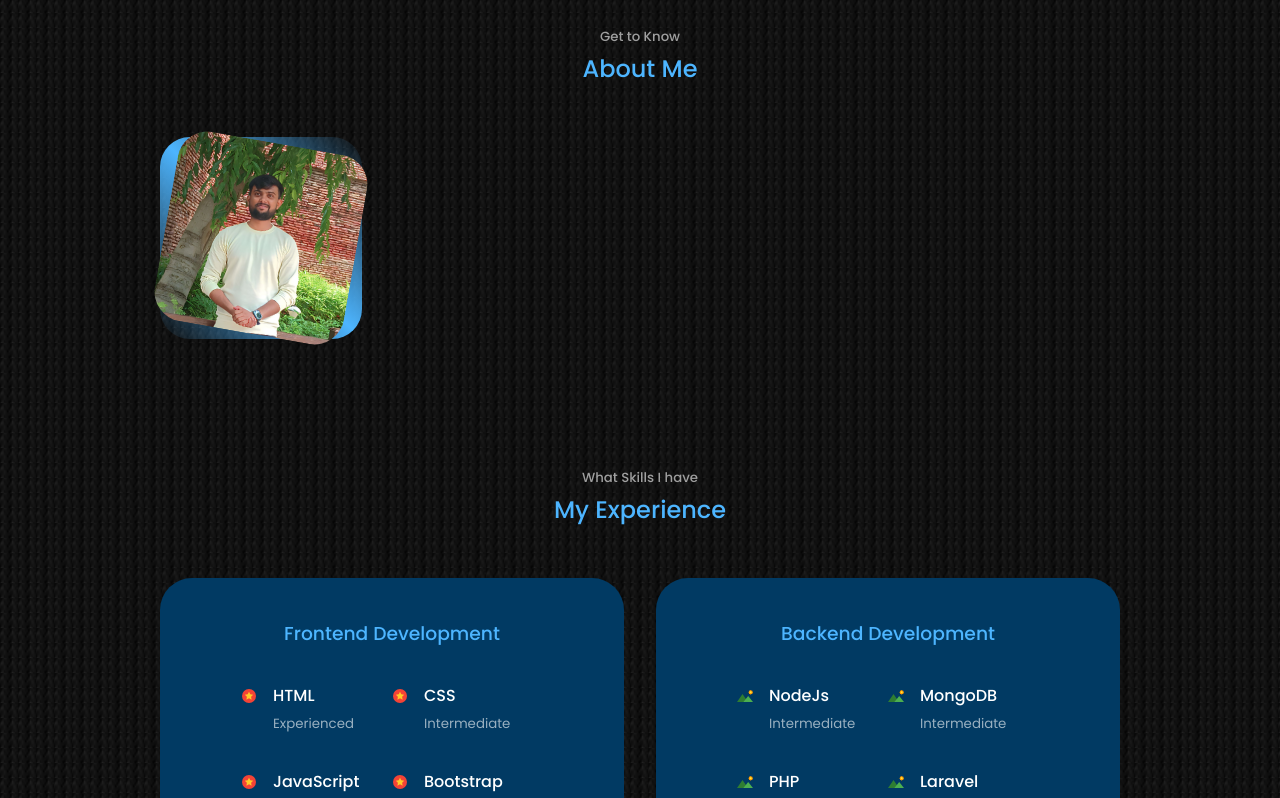
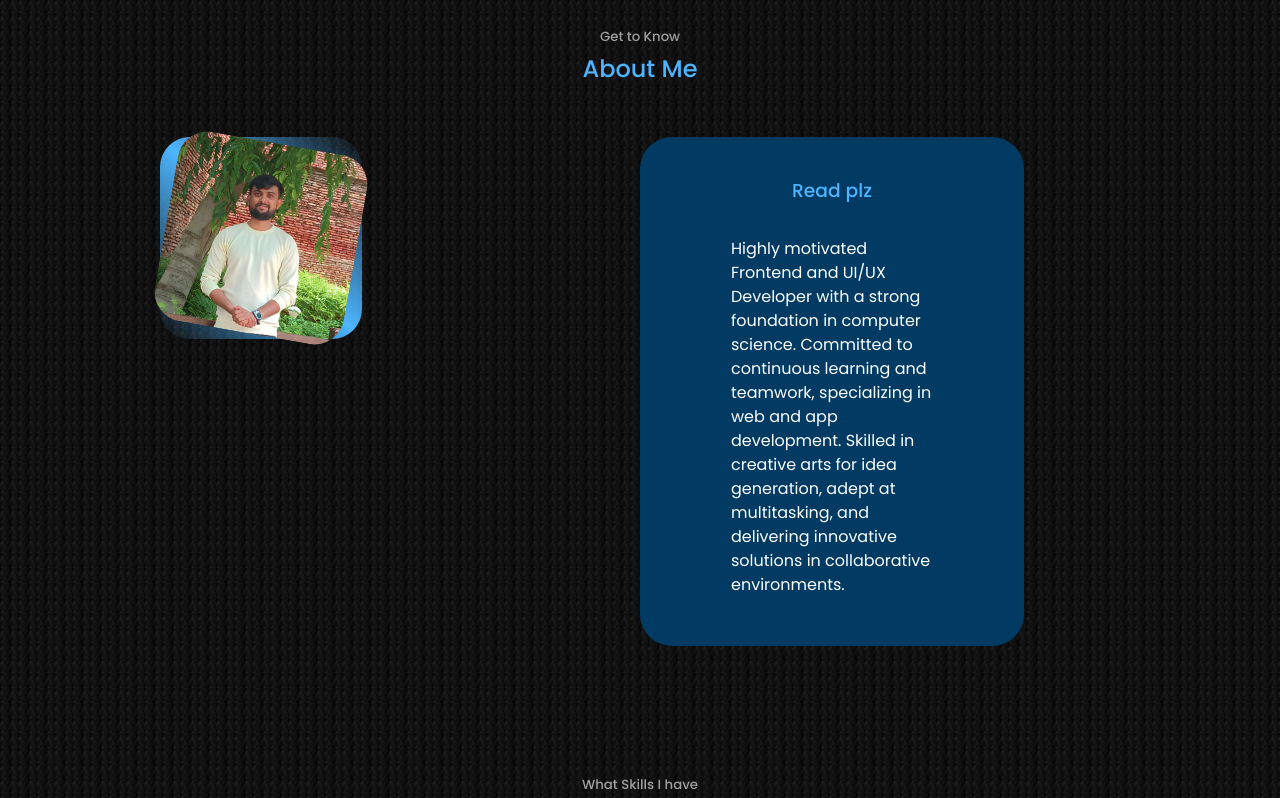
Before and after one commit to imSHUBHANKAR/shubhankar-portfolio, a React (Create React App) app: page / in a window 1280 px wide. Shown: the part 902-1700 px from the top of the page. Built offline with nearby package versions, Linux system fonts and the light colour scheme; a web font is replaced by a local one.

Commit message:
about content box commit

```diff
--- a/src/components/about/About.jsx
+++ b/src/components/about/About.jsx
@@ -1,7 +1,7 @@
-import React from 'react'
+import React from "react";
 // import {Link} from 'react-scroll'
-import './about.css'
-import ME from '../../assets/aboutPic.jpg'
+import "./about.css";
+import ME from "../../assets/aboutPic.jpg";
 // import {FcApproval} from 'react-icons/fc'
 // import {FcOpenedFolder} from 'react-icons/fc'
 // import {FcCustomerSupport} from 'react-icons/fc'
@@ -9,21 +9,32 @@ import ME from '../../assets/aboutPic.jpg'
 
 const About = () => {
   return (
-    <section id='about'>
+    <section id="about">
       <h5>Get to Know</h5>
       <h2>About Me</h2>
 
       <div className="container about__container">
         <div className="about__me">
           <div className="about__me-image">
-            <img src={ME} alt='About Pic' />
+            <img src={ME} alt="About Pic" />
           </div>
         </div>
 
+        <div className="experience__container">
+          <div className="experience__frontend">
+            <h3>Read plz</h3>
+              <p style={{ margin: "10px" }}>
+                Highly motivated Frontend and UI/UX Developer with a strong
+                foundation in computer science. Committed to continuous learning
+                and teamwork, specializing in web and app development. Skilled
+                in creative arts for idea generation, adept at multitasking, and
+                delivering innovative solutions in collaborative environments.
+              </p>
+          </div>
+        </div>
       </div>
+    </section>
+  );
+};
 
-    </section>
-  )
-}
-
-export default About
+export default About;
--- a/src/components/about/about.css
+++ b/src/components/about/about.css
@@ -25,6 +25,37 @@
     cursor: pointer;
     transform: rotate(0);
 }
+
+
+/* about box container */
+/* .experience__container{
+    display: grid;
+    grid-template-columns: 1fr 1fr;
+    gap: 2rem;
+} */
+.experience__container >  div{
+    /* I used ">div" because it will make a box with the help of div which is just below the "experience__container" class */
+    background: var(--color-bg-variant);
+    /* padding: 2.4rem 5rem; */
+    padding: 1rem ;
+    border-radius: 2rem;
+    border: 1px solid transparent;
+    transition: var(--transition);
+    background-color: #013a63;
+    width: 30vw;
+    padding: 1rem; /* Adjust as necessary */
+    font-size: 1rem; /* Increase font size */
+    line-height: 1.5;
+    padding: 5px;
+}
+
+
+
+
+
+
+
+
 
 .about__cards{
     display: grid;
```
